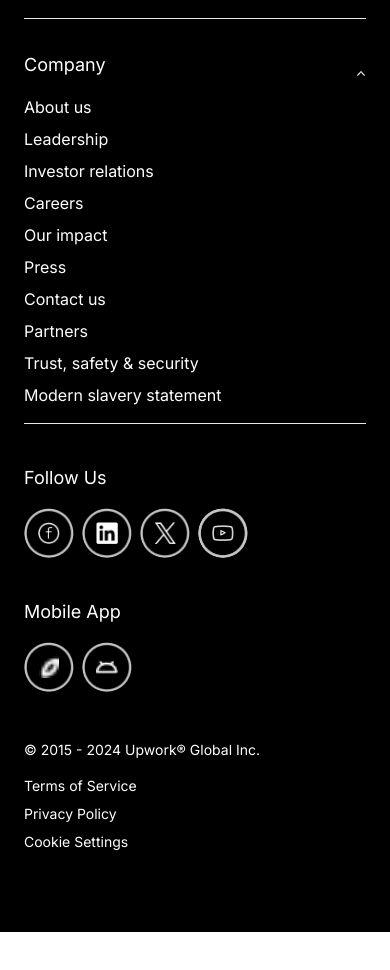
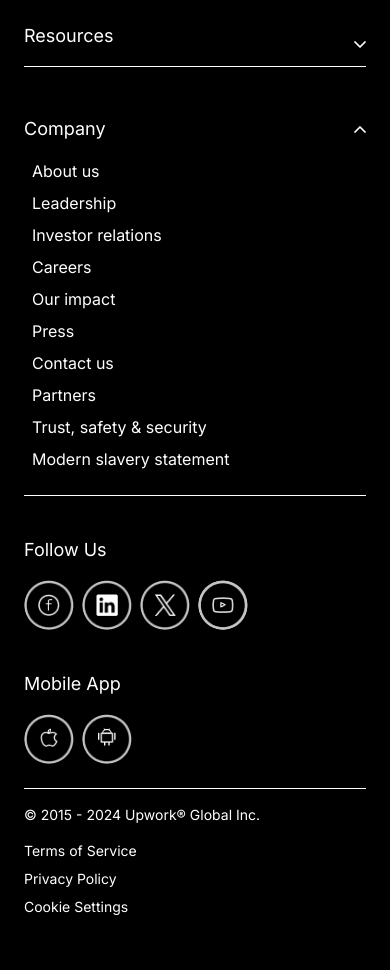
Before and after one commit to vasudhaghule/Newpagee, a Next.js app: page / in a window 390 px wide. Shown: the part 4968-5938 px from the top of the page. Before the commit the page ends 5900 px from the top, so only its background shows below. Built offline with nearby package versions, Linux system fonts and the light colour scheme.

Commit message:
Update Footer.tsx

```diff
--- a/src/sections/Footer.tsx
+++ b/src/sections/Footer.tsx
@@ -21,13 +21,13 @@
  <div className="max-w-7xl mx-auto px-6 grid grid-cols-1 md:grid-cols-4 gap-8">
   {/* For Clients */}
   <div>
-    <div className="flex items-center sm:border-b md:border-none">
+    <div className="flex items-center sm:border-b md:border-none border-white w-full pt-4">
       <h3 className="text-lg text-white mb-4">For Clients</h3>
       {/* Icon Image */}
       <img
         src={rgt.src}
         alt="Clients Icon"
-        className="h-[5px] w-[10px] object-contain md:hidden ml-auto"
+        className="h-[7px] w-[12px] object-contain md:hidden ml-auto"
       />
     </div>
     <ul className="hidden md:block space-y-2 text-white">
@@ -46,13 +46,13 @@
 
   {/* For Talent */}
   <div>
-    <div className="flex items-center sm:border-b md:border-none">
+    <div className="flex items-center sm:border-b md:border-none border-white w-full pt-4">
       <h3 className="text-lg text-white mb-4">For Talent</h3>
       {/* Icon Image */}
       <img
         src={rgt.src}
         alt="Talent Icon"
-        className="h-[5px] w-[10px] object-contain md:hidden ml-auto"
+        className="h-[7px] w-[12px] object-contain md:hidden ml-auto"
       />
     </div>
     <ul className="hidden md:block space-y-2 text-white">
@@ -67,13 +67,13 @@
 
   {/* Resources */}
   <div>
-    <div className="flex items-center sm:border-b md:border-none">
+    <div className="flex items-center sm:border-b md:border-none border-white w-full pt-4">
       <h3 className="text-lg text-white mb-4">Resources</h3>
       {/* Icon Image */}
       <img
         src={rgt.src}
         alt="Resources Icon"
-        className="h-[5px] w-[10px] object-contain md:hidden ml-auto"
+        className="h-[7px] w-[12px] object-contain md:hidden ml-auto"
       />
     </div>
     <ul className="hidden md:block space-y-2 text-white">
@@ -90,25 +90,26 @@
   {/* Company */}
   <div>
     <div className="flex items-center ">
-      <h3 className="text-lg text-white mb-4">Company</h3>
+      <h3 className="text-lg text-white mb-4 pt-4">Company</h3>
       {/* Icon Image */}
       <img
         src={III.src}
         alt="Company Icon"
-        className="h-[5px] w-[10px] object-contain md:hidden ml-auto"
+        className="h-[7px] w-[12px] object-contain md:hidden ml-auto"
       />
     </div>
     <ul className="space-y-2 text-white">
-      <li>About us</li>
-      <li>Leadership</li>
-      <li>Investor relations</li>
-      <li>Careers</li>
-      <li>Our impact</li>
-      <li>Press</li>
-      <li>Contact us</li>
-      <li>Partners</li>
-      <li>Trust, safety & security</li>
-      <li className="sm:border-b md:border-none pb-4">Modern slavery statement</li>
+      <li className="ml-2">About us</li>
+      <li className="ml-2">Leadership</li>
+      <li className="ml-2">Investor relations</li>
+      <li className="ml-2">Careers</li>
+      <li className="ml-2">Our impact</li>
+      <li className="ml-2">Press</li>
+      <li className="ml-2">Contact us</li>
+      <li className="ml-2">Partners</li>
+      <li className="ml-2">Trust, safety & security</li>
+      <li className="ml-2">Modern slavery statement</li>
+      <div className="sm:border-b md:border-none border-white w-full pt-4"></div>
     </ul>
   </div>
 </div>
@@ -297,7 +298,7 @@
 
 
  {/* Mobile App Section */}
- <div className="mt-10 flex items-center-between space-x-2 md:hidden flex-col">
+ <div className="mt-10 flex items-center-between space-x-2 md:hidden flex-col ">
  <p className="ml-6 text-white text-lg">Follow Us</p>
         <div className="flex space-x-2 mt-4">
 
@@ -390,35 +391,55 @@
       </div>
 
       {/* Mobile App Section */}
-      <div className=" pb-4 mt-10 flex items-center-between space-x-2 md:hidden flex-col ">
+      <div className=" pb-4 mt-10 flex items-center-between space-x-2 md:hidden flex-col  ">
         <p className="ml-6 text-white text-lg">Mobile App</p>
         <div className="flex space-x-2 mt-4">
           <div className="ml-4 relative h-[50px] w-[50px] rounded-full overflow-hidden">
           <img
         src={circ.src}
         alt="Circular Background"
-              className="h-51.96 w-51.96 object-cover"
+        className="h-full w-full object-cover"
       />
+      {/* Apple Icon */}
+      <div className="absolute inset-0 flex items-center justify-center">
+        <img
+          src={apple.src}
+          alt="Apple Icon"
+          className="h-[19.13px] w-[17.11px] object-contain"
+        />
+      </div>
+      {/* Apple Tail Icon */}
       <div className="absolute inset-0 flex items-center justify-center">
         <img
           src={appleT.src}
-                alt="Apple Icon"
-                className="h-[22.27px] w-[22.27px] object-contain"
+          alt="Apple Tail Icon"
+          className="absolute -translate-y-[8px] h-[5.36px] w-[4.57px] object-contain"
         />
       </div>
     </div>
 
+
          <div className="relative h-[50px] w-[50px] rounded-full overflow-hidden">
+         {/* Circular Background */}
          <img
            src={circ.src}
            alt="Circular Background"
-              className="h-51.96 w-51.96 object-cover"
+           className="h-full w-full object-cover"
          />
+         {/* Android Icon */}
+         <div className="absolute inset-0 flex items-center justify-center">
+           <img
+             src={AndB.src}
+             alt="Android Icon"
+             className="h-[19.13px] w-[17.11px] object-contain"
+           />
+         </div>
+         {/* Android Tail Icon */}
          <div className="absolute inset-0 flex items-center justify-center">
            <img
              src={AndT.src}
-                alt="Android Icon"
-                className="h-[22.27px] w-[22.27px] object-contain"
+             alt="Android Tail Icon"
+             className="absolute -translate-y-[8px] h-[6.99px] w-[12.94px] object-contain"
            />
          </div>
        </div>
@@ -429,10 +450,10 @@
 
 
 
-     <div className="text-white text-sm mt-2 border-t border-white sm:border-0 pt-6">
-  <div className="max-w-7xl mx-auto px-6 flex flex-col md:flex-row md:items-center md:justify-between">
+     <div className="text-white text-sm mt-2 ">
+  <div className="max-w-7xl mx-auto px-6 flex flex-col md:flex-row md:items-center md:justify-between ">
     {/* Copyright Text */}
-    <p className="mb-4 md:mb-0">© 2015 - 2024 Upwork® Global Inc.</p>
+    <p className="mb-4 md:mb-0 sm:border-t md:border-0 border-white pt-4">© 2015 - 2024 Upwork® Global Inc.</p>
 
     {/* Legal Links */}
     <ul className="flex flex-col md:flex-row md:space-x-4 space-y-2 md:space-y-0">
```
Lines whose indentation alone changed are shown as unchanged.
